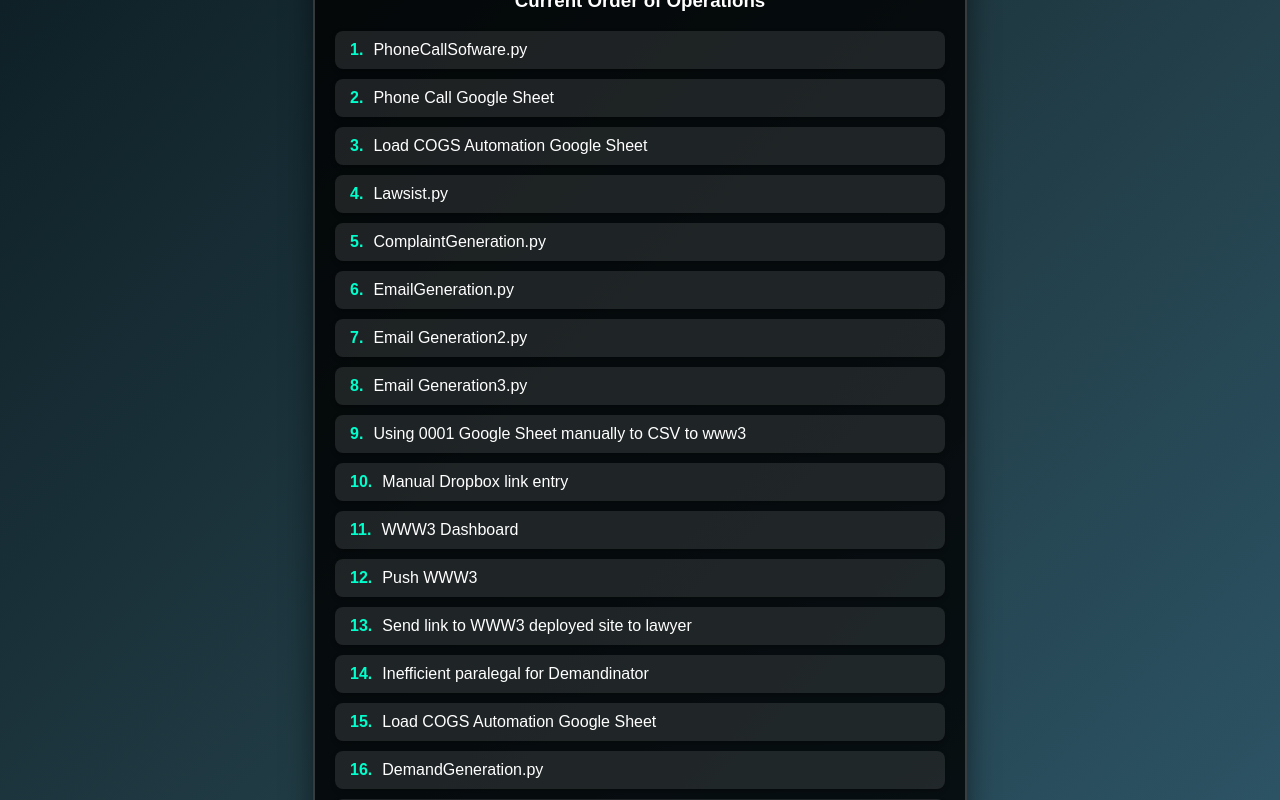
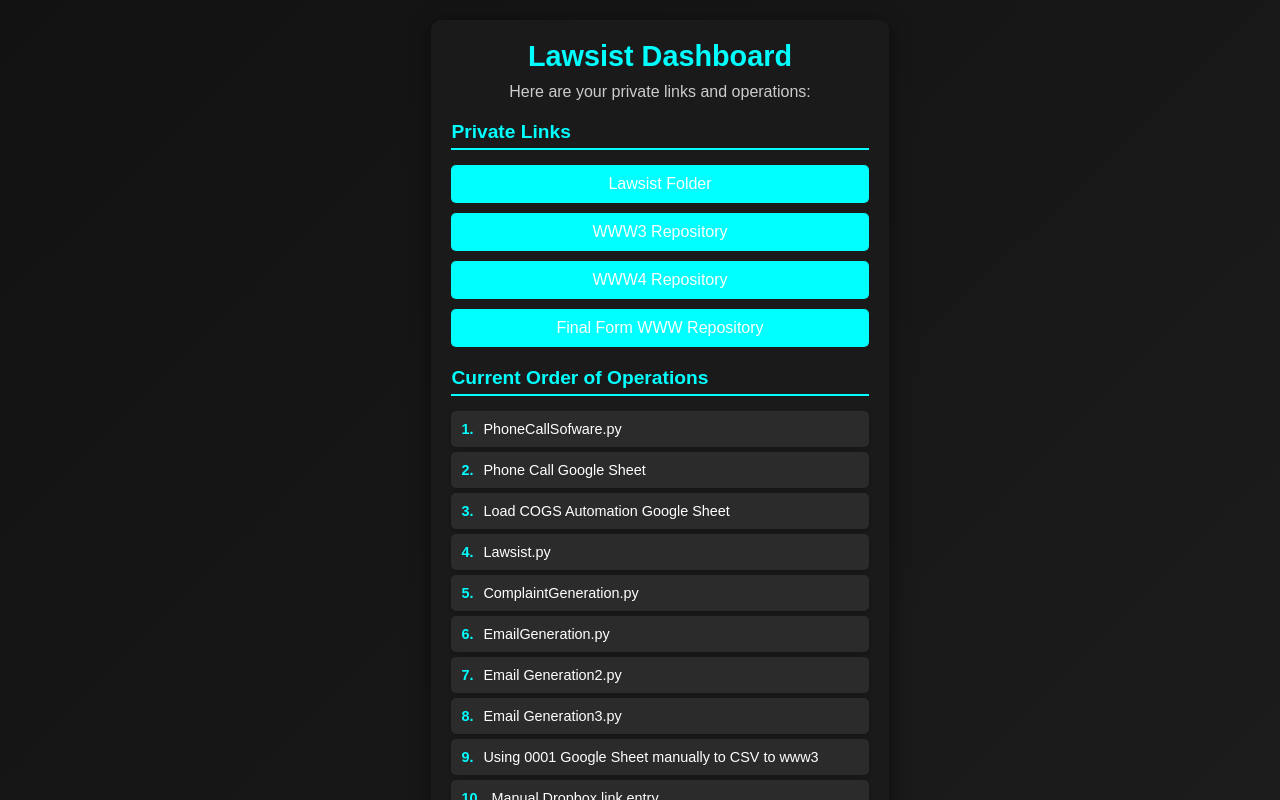
Before and after one commit to lou2siz/lawsist-techboard, a React (Create React App) app: page / in a window 1280 px wide. Shown: the top 800 px of the page. Built offline with nearby package versions, Linux system fonts and the light colour scheme.

Commit message:
Describe your changes

```diff
--- a/src/App.css
+++ b/src/App.css
@@ -1,153 +1,101 @@
 /* Global Styles */
 body {
   margin: 0;
-  font-family: "Poppins", sans-serif;
-  background: linear-gradient(135deg, #0f2027, #203a43, #2c5364);
+  font-family: "Arial", sans-serif;
+  background: linear-gradient(135deg, #121212, #1e1e1e);
   color: #ffffff;
   display: flex;
   justify-content: center;
   align-items: center;
-  height: 100vh;
-  overflow: hidden;
+  height: 100%;
+  padding: 20px;
+  box-sizing: border-box;
 }
 
 .app-container {
   max-width: 800px;
+  width: 100%;
+  background: #1a1a1a;
+  border-radius: 10px;
+  box-shadow: 0 4px 20px rgba(0, 0, 0, 0.5);
   padding: 20px;
-  border: 2px solid rgba(255, 255, 255, 0.2);
-  border-radius: 20px;
-  background: rgba(0, 0, 0, 0.8);
-  box-shadow: 0 10px 30px rgba(0, 0, 0, 0.5);
-  animation: fadeIn 2s ease-in-out;
 }
 
 .header-container {
   text-align: center;
-  margin-bottom: 30px;
+  margin-bottom: 20px;
 }
 
 .header-title {
-  font-size: 3rem;
+  font-size: 1.8rem;
   margin: 0;
-  position: relative;
-  animation: glow 2s infinite;
-}
-
-.header-title.glitch::before,
-.header-title.glitch::after {
-  content: attr(data-text);
-  position: absolute;
-  top: 0;
-  left: 0;
-  width: 100%;
-  overflow: hidden;
-}
-
-.header-title.glitch::before {
-  text-shadow: -2px 0 #ff00ff;
-  clip-path: inset(0 0 50% 0);
-  animation: glitch 3s infinite ease-in-out;
-}
-
-.header-title.glitch::after {
-  text-shadow: -2px 0 #00ffff;
-  clip-path: inset(50% 0 0 0);
-  animation: glitch 2s infinite ease-in-out;
+  color: #00ffff;
 }
 
 .header-subtitle {
-  font-size: 1.5rem;
-  margin: 10px 0;
-  color: rgba(255, 255, 255, 0.8);
+  font-size: 1rem;
+  color: #cccccc;
+  margin-top: 10px;
 }
 
-.header-description {
+.section-title {
+  font-size: 1.2rem;
+  margin-bottom: 15px;
+  border-bottom: 2px solid #00ffff;
+  padding-bottom: 5px;
+  color: #00ffff;
+}
+
+.links-container {
+  display: flex;
+  flex-direction: column;
+  gap: 10px;
+  margin-bottom: 20px;
+}
+
+.link-button {
+  display: block;
+  text-align: center;
+  padding: 10px 15px;
   font-size: 1rem;
-  margin-bottom: 20px;
-  color: rgba(255, 255, 255, 0.6);
+  color: #ffffff;
+  background: #00ffff;
+  text-decoration: none;
+  border-radius: 5px;
+  transition: background 0.3s, transform 0.2s;
+}
+
+.link-button:hover {
+  background: #007b7b;
+  transform: translateY(-3px);
 }
 
 .operations-list {
   list-style: none;
   padding: 0;
   margin: 0;
-  text-align: left;
 }
 
 .operation-item {
-  margin: 10px 0;
-  padding: 10px 15px;
-  background: rgba(255, 255, 255, 0.1);
-  border-radius: 8px;
-  box-shadow: 0 2px 5px rgba(0, 0, 0, 0.3);
-  font-size: 1rem;
+  margin: 5px 0;
+  padding: 10px;
+  background: #2b2b2b;
+  border-radius: 5px;
   display: flex;
   align-items: center;
-  transition: transform 0.3s ease-in-out;
-}
-
-.operation-item:hover {
-  transform: translateX(10px);
-  background: linear-gradient(135deg, #2575fc, #6a11cb);
-  color: #ffffff;
-  box-shadow: 0 5px 15px rgba(0, 0, 0, 0.5);
+  font-size: 0.9rem;
+  box-shadow: 0 2px 4px rgba(0, 0, 0, 0.2);
 }
 
 .operation-number {
   font-weight: bold;
-  color: #00ffcc;
+  color: #00ffff;
   margin-right: 10px;
-}
-
-.action-button {
-  display: inline-block;
-  padding: 15px 30px;
-  margin-top: 20px;
-  font-size: 1.2rem;
-  color: #ffffff;
-  text-decoration: none;
-  background: linear-gradient(45deg, #ff512f, #dd2476);
-  border-radius: 50px;
-  box-shadow: 0 10px 20px rgba(0, 0, 0, 0.3);
-  transition: all 0.3s ease-in-out;
-}
-
-.action-button:hover {
-  transform: scale(1.1);
-  background: linear-gradient(45deg, #dd2476, #ff512f);
 }
 
 .footer-container {
   text-align: center;
   margin-top: 20px;
-  font-size: 0.9rem;
-  color: rgba(255, 255, 255, 0.5);
+  font-size: 0.8rem;
+  color: #cccccc;
 }
-
-/* Animations */
-@keyframes glow {
-  0%, 100% {
-      text-shadow: 0 0 10px #00ffff, 0 0 20px #00ffff, 0 0 30px #00ffff, 0 0 40px #ff00ff, 0 0 50px #ff00ff;
-  }
-  50% {
-      text-shadow: 0 0 20px #ff00ff, 0 0 30px #ff00ff, 0 0 40px #00ffff, 0 0 50px #00ffff, 0 0 60px #00ffff;
-  }
-}
-
-@keyframes glitch {
-  0%, 100% {
-      clip-path: inset(0 0 80% 0);
-  }
-  50% {
-      clip-path: inset(0 0 20% 0);
-  }
-}
-
-@keyframes fadeIn {
-  from {
-      opacity: 0;
-  }
-  to {
-      opacity: 1;
-  }
-}
--- a/src/App.js
+++ b/src/App.js
@@ -50,13 +50,12 @@
     return (
         <div className="app-container">
             <header className="header-container">
-                <h1 className="header-title glitch" data-text="Hi Dad/Coach/Tenant/Boss">
-                    Hi Dad/Coach/Tenant/Boss
-                </h1>
-                <h2 className="header-subtitle">Here is the Lawsist code!</h2>
-                <p className="header-description">
-                    All these links are private, so enjoy:
-                </p>
+                <h1 className="header-title">Lawsist Dashboard</h1>
+                <p className="header-subtitle">Here are your private links and operations:</p>
+            </header>
+
+            <section className="links-section">
+                <h2 className="section-title">Private Links</h2>
                 <div className="links-container">
                     {privateLinks.map((link) => (
                         <a
@@ -70,7 +69,10 @@
                         </a>
                     ))}
                 </div>
-                <h3 className="operations-title">Current Order of Operations</h3>
+            </section>
+
+            <section className="operations-section">
+                <h2 className="section-title">Current Order of Operations</h2>
                 <ul className="operations-list">
                     {operations.map((operation, index) => (
                         <li key={index} className="operation-item">
@@ -78,7 +80,8 @@
                         </li>
                     ))}
                 </ul>
-            </header>
+            </section>
+
             <footer className="footer-container">
                 <p>&copy; {new Date().getFullYear()} Lawsist Automation. All Rights Reserved.</p>
             </footer>
```
